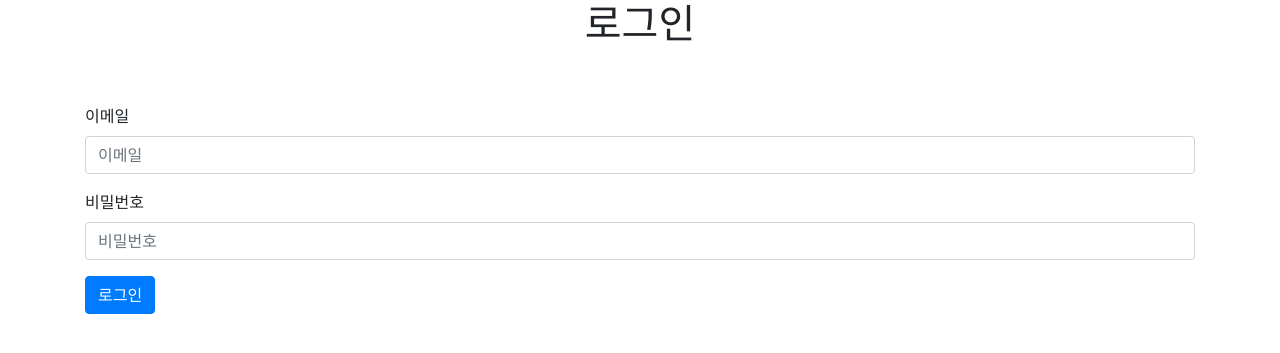
After one commit to coke05288/Django-Shoppingmall, a Django app: page /login/ in a window 1280 px wide. The commit adds this page. Shown: the top 353 px of the page. Run offline with Django 4.2, Linux system fonts and the light colour scheme.

Commit message:
230619 | feature user register & Login

```diff
--- a/django_shop/django_shop/urls.py
+++ b/django_shop/django_shop/urls.py
@@ -16,10 +16,11 @@ Including another URLconf
 """
 from django.contrib import admin
 from django.urls import path
-from user.views import index, RegisterView
+from user.views import index, RegisterView, LoginView
 
 urlpatterns = [
     path('admin/', admin.site.urls),
     path("", index),
     path("register/", RegisterView.as_view()),
+    path("login/", LoginView.as_view()),
 ]
--- a/django_shop/user/forms.py
+++ b/django_shop/user/forms.py
@@ -1,7 +1,8 @@
 from django import forms
+from django.contrib.auth.hashers import check_password, make_password
 from .models import User
 
-class RegisterFrom(forms.Form):
+class RegisterForm(forms.Form):
     email = forms.EmailField(
         error_messages={
             'required' : '이메일을 작성해주세요.'
@@ -37,6 +38,41 @@ class RegisterFrom(forms.Form):
             else:
                 temp_user = User(
                     email = c_email,
-                    password = c_password
+                    password = make_password(c_password)
                 )
                 temp_user.save()
+
+class LoginForm(forms.Form):
+    email = forms.EmailField(
+        error_messages={
+            'required' : '이메일을 작성해주세요.'
+        },
+        max_length=256,
+        label='이메일',
+    )
+    password = forms.CharField(
+        error_messages={
+            'required' : '비일번호를 입력해주세요.'
+        },
+        widget=forms.PasswordInput,
+        label='비밀번호',
+    )
+
+    def clean(self):
+        cleaned_data = super().clean()
+        c_email = cleaned_data.get('email')
+        c_password = cleaned_data.get('password')
+
+
+        if c_email and c_password:
+            try:
+                user = User.objects.get(email=c_email)
+                print(user.email, user.password)
+            except User.DoesNotExist:
+                self.add_error('email', '아이디가 없습니다.')
+                return
+
+            if not check_password(c_password, user.password):
+                self.add_error('password', '비밀번호가 틀렸습니다.')
+            else:
+                self.email = user.email
--- a/django_shop/user/templates/index.html
+++ b/django_shop/user/templates/index.html
@@ -1,4 +1,5 @@
 {% extends "base.html" %}
 {% block contents %}
 Hellow World!
+{{ email }}
 {% endblock %}
--- /dev/null
+++ b/django_shop/user/templates/login.html
@@ -0,0 +1,30 @@
+{% extends "base.html" %}
+{% block contents %}
+<div class="row mt=5">
+    <div class="col-12 text-center">
+        <h1>로그인</h1>
+    </div>
+</div>
+<div class="row mt-5">
+    <div class="col-12">
+        {{ error }}
+    </div>
+</div>
+<div class="row mt=5">
+    <div class="col-12">
+        <form method="POST" action=".">
+            {% csrf_token %}
+            {% for field in form %}
+            <div class="form-group">
+                <label for="{{ field.id_for_label}}">{{ field.label }}</label>
+                <input type="{{ field.field.widget.input_type}}" class="form-control" id="{{ field.id_for_label}}" placeholder="{{ field.label }}" name="{{ field.name }}">
+            </div>
+            {% if field.errors %}
+            <span style="color:red">{{ field.errors }}</span>
+            {% endif %}
+            {% endfor %}
+            <button type="submit" class="btn btn-primary">로그인</button>
+        </form>
+    </div>
+</div>
+{% endblock%}
--- a/django_shop/user/views.py
+++ b/django_shop/user/views.py
@@ -1,12 +1,22 @@
+from django.http import HttpResponse
 from django.shortcuts import render
 from django.views.generic.edit import FormView
-from .forms import RegisterFrom
+from .forms import RegisterForm, LoginForm
 
 def index(request):
-    return render(request, 'index.html')
+    return render(request, 'index.html', {'email' : request.session.get('user')})
 
 
 class RegisterView(FormView):
     template_name = "register.html"
-    form_class = RegisterFrom
+    form_class = RegisterForm
     success_url = '/'
+
+class LoginView(FormView):
+    template_name = "login.html"
+    form_class = LoginForm
+    success_url = '/'
+
+    def form_valid(self, form):
+        self.request.session['user'] = form.email
+        return super().form_valid(form)
```
